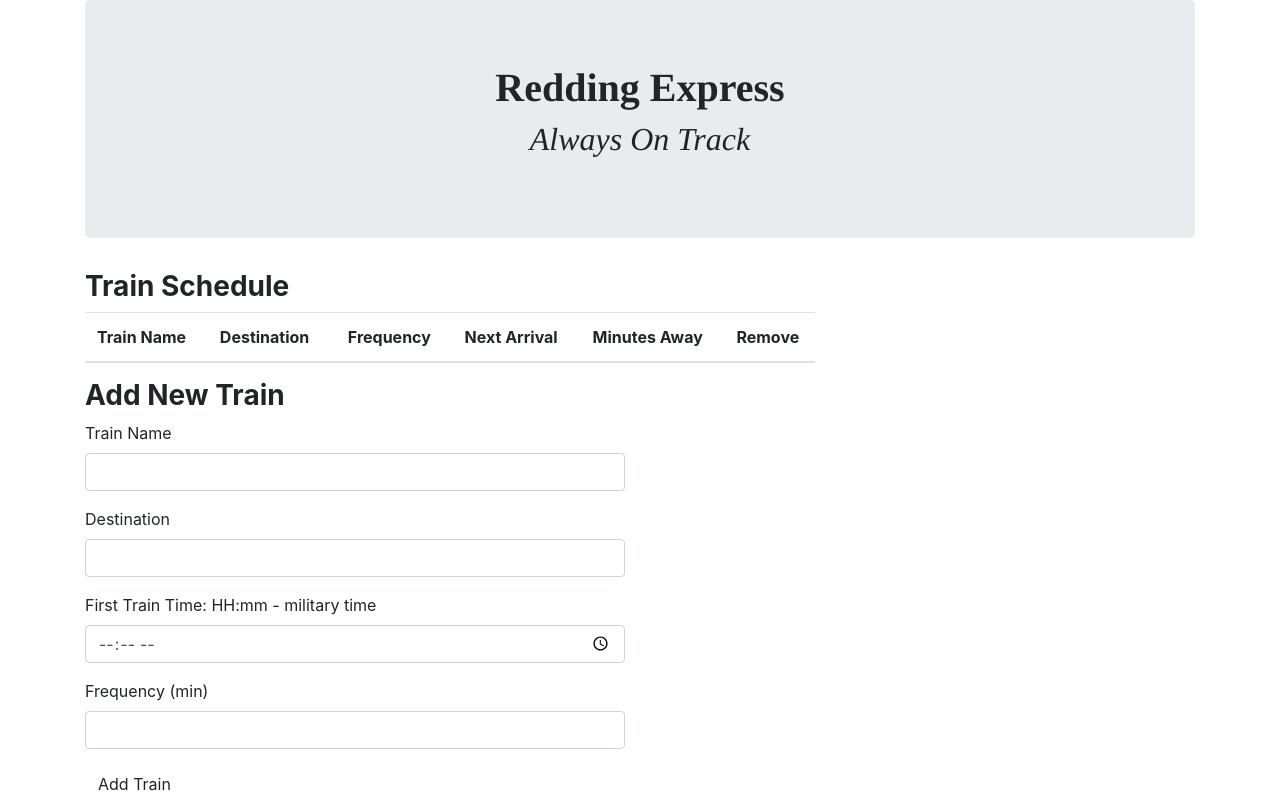
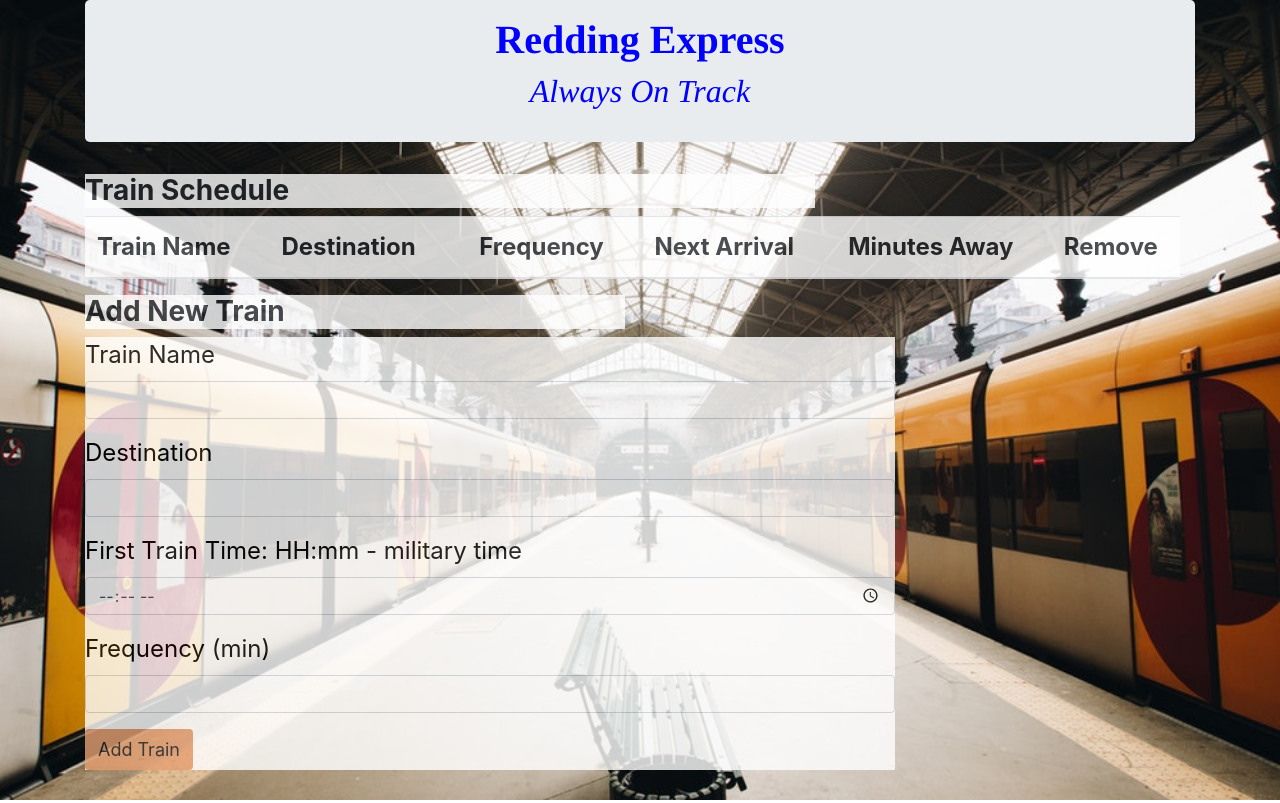
Before and after one commit to estomm01/Train-Scheduler, a plain HTML site: page index.html in a window 1280 px wide. Drawn offline with nearby package versions, Linux system fonts and the light colour scheme; no server answers; a script that the page names is missing.

Commit message:
modified CSS

```diff
--- a/assets/app.js
+++ b/assets/app.js
@@ -89,6 +89,8 @@ $("#submit").on("click", function (event) {
 database.ref().on("child_added", function (childSnapshot) {
   console.log(childSnapshot.val().trainName);
   console.log(childSnapshot.val().destination);
+
+
   //   console.log(childSnapshot.val().startTime);
 
   // First Time (pushed back 1 year to make sure it comes before current time)
@@ -111,7 +113,7 @@ database.ref().on("child_added", function (childSnapshot) {
   newrow.append($("<td class= 'text-center'>" + moment(nextTrain).format("HH:mm") + "</td>"));
   newrow.append($("<td class= 'text-center'>" + minToArrival + "</td>"));
   //newrow.append($("<td class='text-center'><button class='arrival btn btn-danger btn-xs' data-key='" + key + "'>X</button></td>"));
-  newrow.append($("<td class= 'text-center'><button class= 'btn btn-danger arrival'> Delete </td>"));
+  newrow.append($("<td class= 'text-center'><button class= 'btn btn-danger arrival' data-key='" + childSnapshot.key + "'> Delete </td>"));
 
 
 
@@ -121,8 +123,11 @@ database.ref().on("child_added", function (childSnapshot) {
 
 //need to create some type of attr for the button to remove from the dom
 $(document).on("click", ".arrival", function() {
-   keyref =$(this).attr()
-   database.ref().child(something).remove();
+   var tmp = $(this).attr('data-key');
+   console.log(tmp);
+   database.ref().child(tmp).remove();
+  $(this).parent().parent().remove();
+
 
 });
 
--- a/assets/style.css
+++ b/assets/style.css
@@ -1,16 +1,23 @@
 
 body {
-  background-image: url(./assets/redding.png);
+  background-image: url("../assets/train station.jpg");
+   background-repeat: no-repeat;
+    background-size: cover;
+
+
 }
 
 #heading {
   font-family: Times;
   font-weight: bold;
+  color: blue;
+
 }
 
 #subHeading {
   font-family: Times;
   font-style: italic;
+  color: blue;
 }
 
 .panel-title {
@@ -20,3 +27,32 @@ body {
 th {
   font-weight: bold;
 }
+
+#submit {
+ font-size: .75em;
+ background: #E5A073
+}
+
+.form-control form-field {
+  color:blue;
+}
+
+.panel-body{
+  font-size: 1.5em;
+  color: black;
+  opacity: 0.8;
+  background-color: white;
+  margin-right: 40px;
+  width:150%
+}
+
+.panel-title {
+  background-color: white;
+  opacity: .8;
+
+}
+
+.jumbotron {
+  padding: 1rem 1rem;
+
+}
```
Also changed, not shown: assets/train station.jpg (added).
